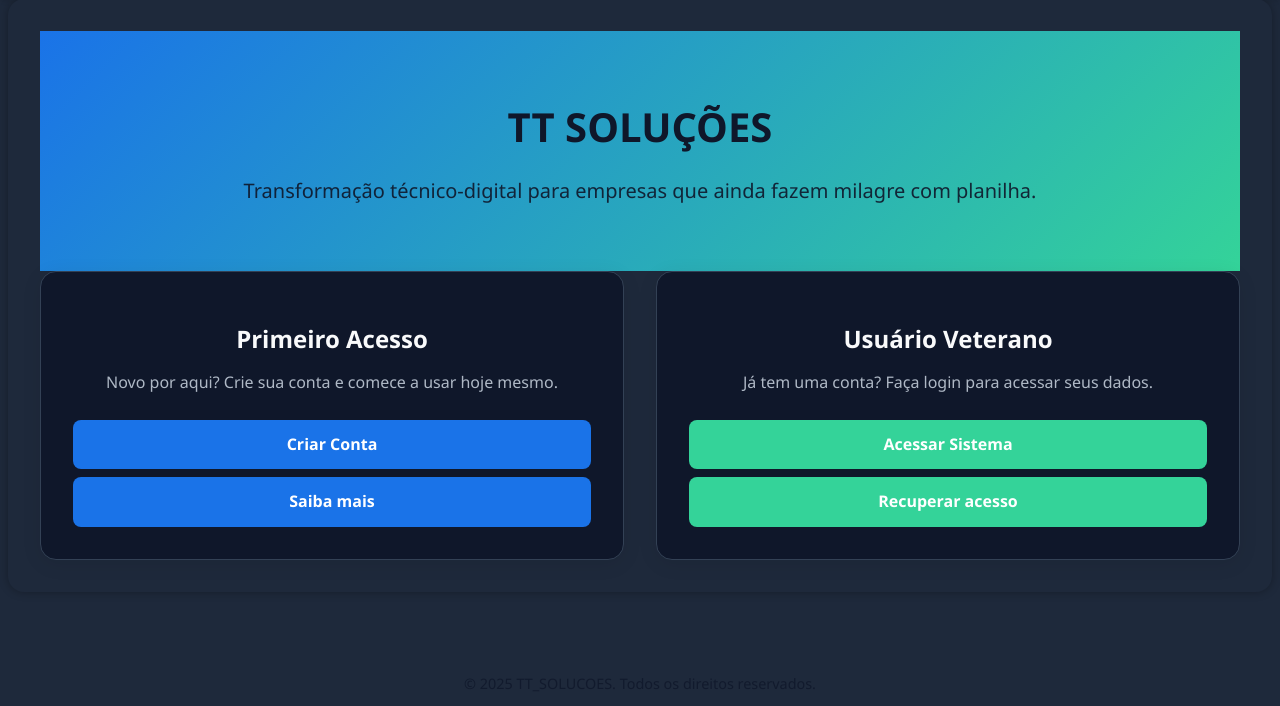
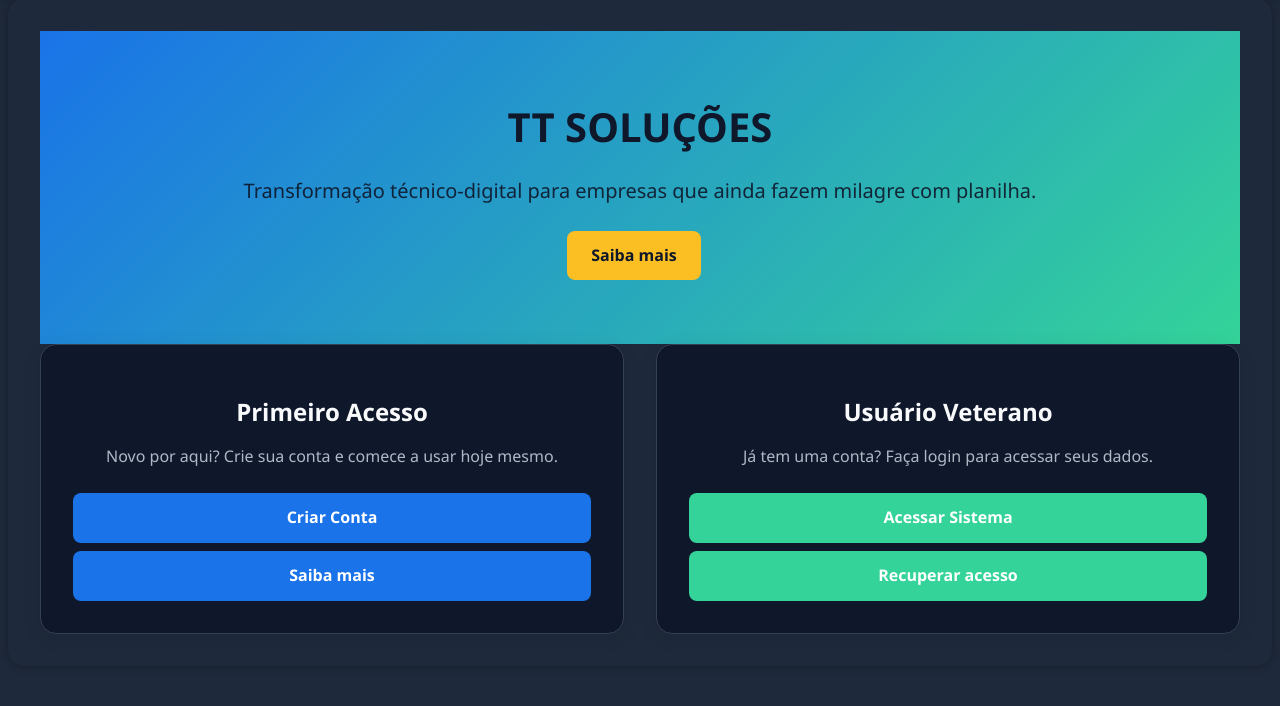
Before and after one commit to ttsolucoes/site_ttsolucoes, a Flask app: page / in a window 1280 px wide. Shown: the part 230-936 px from the top of the page. Run offline with Flask 3, Linux system fonts and the light colour scheme.

Commit message:
atualizar home

```diff
--- a/app/static/css/pages/home.css
+++ b/app/static/css/pages/home.css
@@ -15,6 +15,14 @@
     opacity: 0.9;
 }
 
+.hero-actions {
+    margin-top: 1.5rem;
+}
+.hero-actions .btn {
+    margin-right: 0.75rem;
+}
+
+
 .btn-outline {
     background-color: transparent;
     border: 2px solid var(--primary-color);
@@ -26,7 +34,6 @@
     color: var(--btn-primary-text);
 }
 
-/* GRID Layout shared */
 .grid-layout {
     display: grid;
     grid-template-columns: repeat(auto-fit, minmax(280px, 1fr));
@@ -35,7 +42,6 @@
     margin: 0 auto;
 }
 
-/* Universal Card Style */
 .card-base {
     background-color: var(--background-card);
     padding: 2rem;
@@ -51,7 +57,6 @@
     box-shadow: 0 8px 25px rgba(0, 0, 0, 0.12);
 }
 
-/* Access Card Specific */
 .access-card .card-icon {
     font-size: 2.5rem;
     color: var(--secondary-color);
@@ -76,7 +81,6 @@
     gap: 0.5rem;
 }
 
-/* Buttons */
 .btn {
     text-decoration: none;
     padding: 0.75rem 1.5rem;
@@ -84,6 +88,11 @@
     font-weight: 600;
     display: inline-block;
     text-align: center;
+}
+
+.btn-zero {
+    background-color: var(--warning-color);
+    color: var(--secondary-light);
 }
 
 .btn-primary {
--- a/app/templates/components/hero-card.html
+++ b/app/templates/components/hero-card.html
@@ -2,5 +2,13 @@
     <div class="hero-content">
         <h1 class="hero-title">{{ title_hero }}</h1>
         <p class="hero-subtitle">{{ subtitle_hero }}</p>
+
+        {% if actions_hero %}
+        <div class="hero-actions">
+            {% for action in actions_hero %}
+                <a href="{{ action.url }}" class="{{ action.class }}" title="{{ action.title }}">{{ action.label }}</a>
+            {% endfor %}
+        </div>
+        {% endif %}
     </div>
 </section>
--- a/app/templates/pages/public/about.html
+++ b/app/templates/pages/public/about.html
@@ -9,6 +9,9 @@
 
 {% set title_hero = "TT SOLUÇÕES" %}
 {% set subtitle_hero = "Transformação técnico-digital para empresas que ainda fazem milagre com planilha." %}
+{% set actions_hero = [
+    {'url': '/index', 'class': 'btn btn-zero', 'label': 'Home', 'title': 'Acesse a index do sistema'}
+] %}
 {% include 'components/hero-card.html' %}
 
 {% with title='Quem somos', description='A TT Soluções nasceu para acabar com o caos silencioso das planilhas e dar poder digital às PMEs brasileiras.' %}
--- a/app/templates/pages/public/home.html
+++ b/app/templates/pages/public/home.html
@@ -8,7 +8,11 @@
 
 {% set title_hero = "TT SOLUÇÕES" %}
 {% set subtitle_hero = "Transformação técnico-digital para empresas que ainda fazem milagre com planilha." %}
+{% set actions_hero = [
+    {'url': '/saiba_mais', 'class': 'btn btn-zero', 'label': 'Saiba mais', 'title': 'Tenha mais informações da TT Soluções'}
+] %}
 {% include 'components/hero-card.html' %}
+
 
 <section class="access-options">
     <div class="grid-layout">
```
